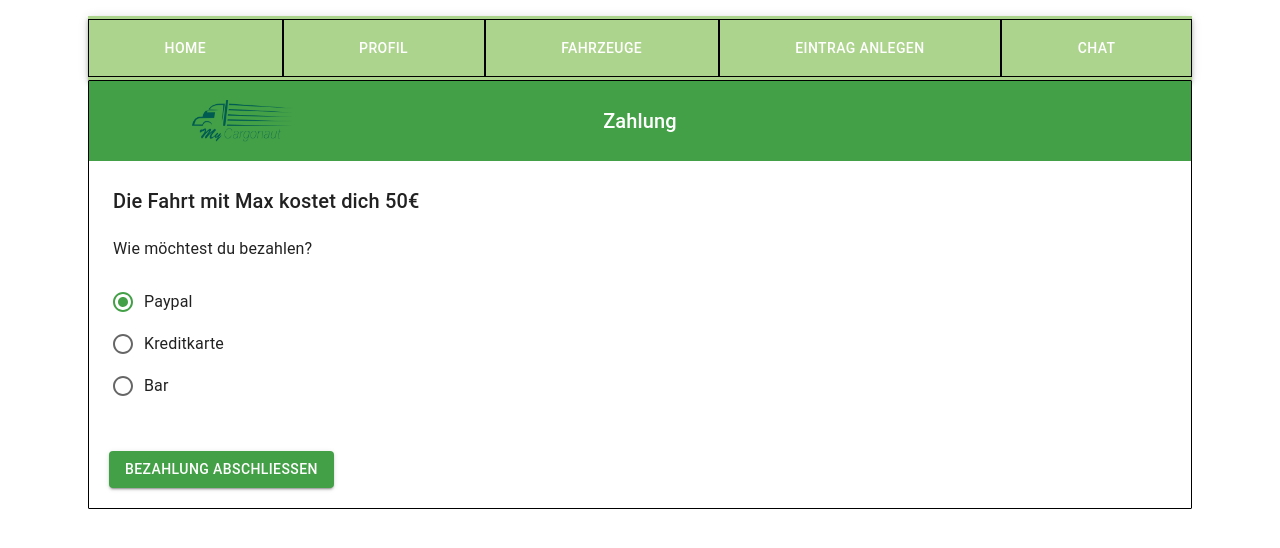
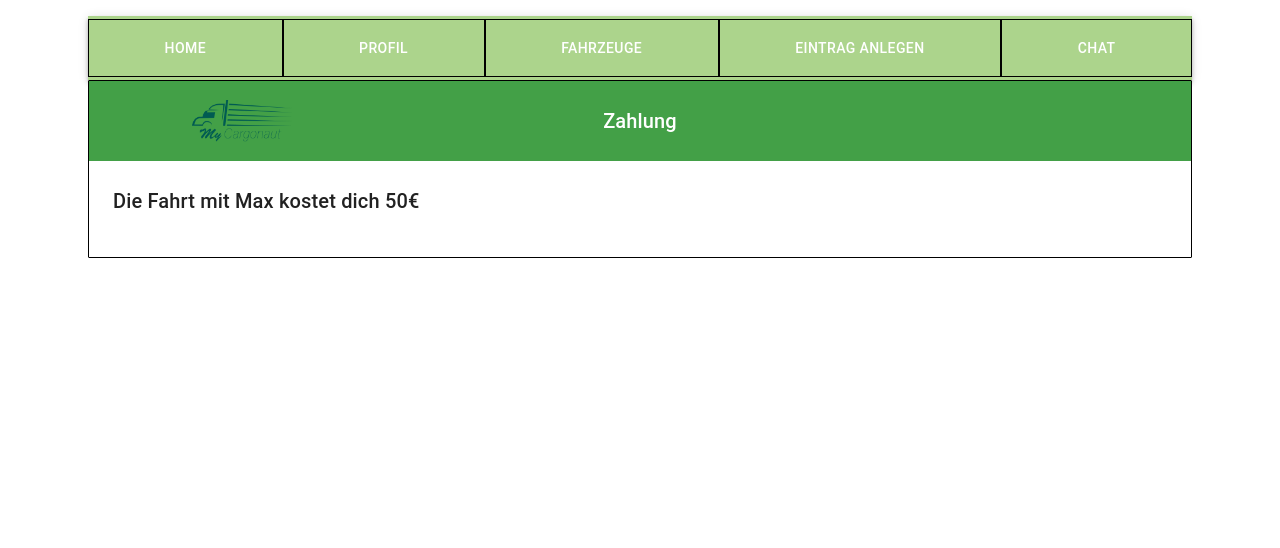
Before and after one commit to mariemllr/MyCargonaut-Frontend, a React (Create React App) app: page /bezahlung-fixpreis in a window 1280 px wide. Shown: the top 548 px of the page. Built offline with nearby package versions, Linux system fonts and the light colour scheme.

Commit message:
not working yet but structure added

```diff
--- a/package.json
+++ b/package.json
@@ -9,6 +9,7 @@
     "@mui/material": "^5.13.5",
     "@mui/system": "^5.13.6",
     "@mui/x-date-pickers": "^6.7.0",
+    "@paypal/react-paypal-js": "^7.8.3",
     "@reduxjs/toolkit": "^1.9.5",
     "@testing-library/jest-dom": "^5.16.5",
     "@testing-library/user-event": "^13.5.0",
--- a/src/pages/Bezahlung/Bezahlung_Fixpreis.tsx
+++ b/src/pages/Bezahlung/Bezahlung_Fixpreis.tsx
@@ -10,6 +10,7 @@ import {
   Button,
 } from '@mui/material';
 import logo from '../../assets/MyCargonaut_Logo/Export/0.75x/semi_androidMyCargonautldpi.png';
+import PayPal from './paypal';
 
 const Zahlung: React.FC = () => {
   const theme = useTheme();
@@ -56,36 +57,8 @@ const Zahlung: React.FC = () => {
         }}
       >
         <Typography variant='h6'>Die Fahrt mit Max kostet dich 50€</Typography>
-        <Typography
-          variant='body1'
-          style={{ marginTop: '20px', marginBottom: '20px' }}
-        >
-          Wie möchtest du bezahlen?
-        </Typography>
-        <FormControl component='fieldset'>
-          <RadioGroup
-            aria-label='Zahlung'
-            name='zahlung'
-            value={value}
-            onChange={handleChange}
-          >
-            <FormControlLabel
-              value='Paypal'
-              control={<Radio />}
-              label='Paypal'
-            />
-            <FormControlLabel
-              value='Kreditkarte'
-              control={<Radio />}
-              label='Kreditkarte'
-            />
-            <FormControlLabel value='Bar' control={<Radio />} label='Bar' />
-          </RadioGroup>
-        </FormControl>
+        <PayPal></PayPal>
       </Box>
-      <Button variant='contained' color='primary' style={{ margin: '20px' }}>
-        Bezahlung abschließen
-      </Button>
     </Box>
   );
 };
--- a/src/pages/Bezahlung/Bezahlung_Variabel.tsx
+++ b/src/pages/Bezahlung/Bezahlung_Variabel.tsx
@@ -13,6 +13,7 @@ import {
   InputAdornment,
 } from '@mui/material';
 import logo from '../../assets/MyCargonaut_Logo/Export/0.75x/semi_androidMyCargonautldpi.png';
+import PayPal from './paypal';
 
 const VariableZahlung: React.FC = () => {
   const theme = useTheme();
@@ -95,36 +96,8 @@ const VariableZahlung: React.FC = () => {
             startAdornment: <InputAdornment position='start'>€</InputAdornment>,
           }}
         />
-        <Typography
-          variant='body1'
-          style={{ marginTop: '20px', marginBottom: '20px' }}
-        >
-          Wie möchtest du bezahlen?
-        </Typography>
-        <FormControl component='fieldset'>
-          <RadioGroup
-            aria-label='Zahlung'
-            name='zahlung'
-            value={value}
-            onChange={handleChange}
-          >
-            <FormControlLabel
-              value='Paypal'
-              control={<Radio />}
-              label='Paypal'
-            />
-            <FormControlLabel
-              value='Kreditkarte'
-              control={<Radio />}
-              label='Kreditkarte'
-            />
-            <FormControlLabel value='Bar' control={<Radio />} label='Bar' />
-          </RadioGroup>
-        </FormControl>
+        <PayPal></PayPal>
       </Box>
-      <Button variant='contained' color='primary' style={{ margin: '20px' }}>
-        Bezahlung abschließen
-      </Button>
     </Box>
   );
 };
--- /dev/null
+++ b/src/pages/Bezahlung/paypal.tsx
@@ -0,0 +1,55 @@
+import React, { useState } from 'react';
+// eslint-disable-next-line import/no-extraneous-dependencies
+import {
+  PayPalScriptProvider,
+  PayPalButtons,
+  FUNDING,
+} from '@paypal/react-paypal-js';
+import rest from '../../utility/rest';
+
+// Renders errors or successful transactions on the screen.
+function Message({ content }: { content: string }) {
+  return <p>{content}</p>;
+}
+
+function PayPal() {
+  const initialOptions = {
+    'client-id':
+      'Afd9v7pG-ip7BGWfNIIZiIhxccqwFwpHd-XUH4hKpSp6d4kOK-Faw96uFsQDZsbEEfjApHGGp7LLm2Rg',
+    'enable-funding': FUNDING.PAYPAL,
+    'data-sdk-integration-source': 'integrationbuilder_sc',
+  };
+
+  const [message, setMessage] = useState<string>('');
+
+  return (
+    <div className='PayPal'>
+      <PayPalScriptProvider options={initialOptions}>
+        <PayPalButtons
+          style={{
+            shape: 'rect',
+            color: FUNDING.PAYLATER === FUNDING.PAYPAL ? 'gold' : undefined,
+            layout: 'vertical', // default value. Can be changed to horizontal
+          }}
+          createOrder={async () => {
+            try {
+              const response = await rest.put('offer/4/accept');
+              setMessage('geklappt');
+              return 'Success';
+            } catch (error) {
+              console.error(error);
+              setMessage(`Could not initiate PayPal Checkout...${error}`);
+              return 'Error';
+            }
+          }}
+          onApprove={async (data, actions) => {
+            setMessage(`Transaction successful.`);
+          }}
+        />
+      </PayPalScriptProvider>
+      <Message content={message} />
+    </div>
+  );
+}
+
+export default PayPal;
```
Also changed, not shown: 1 other file (tests, documents, lock files or other folders).
